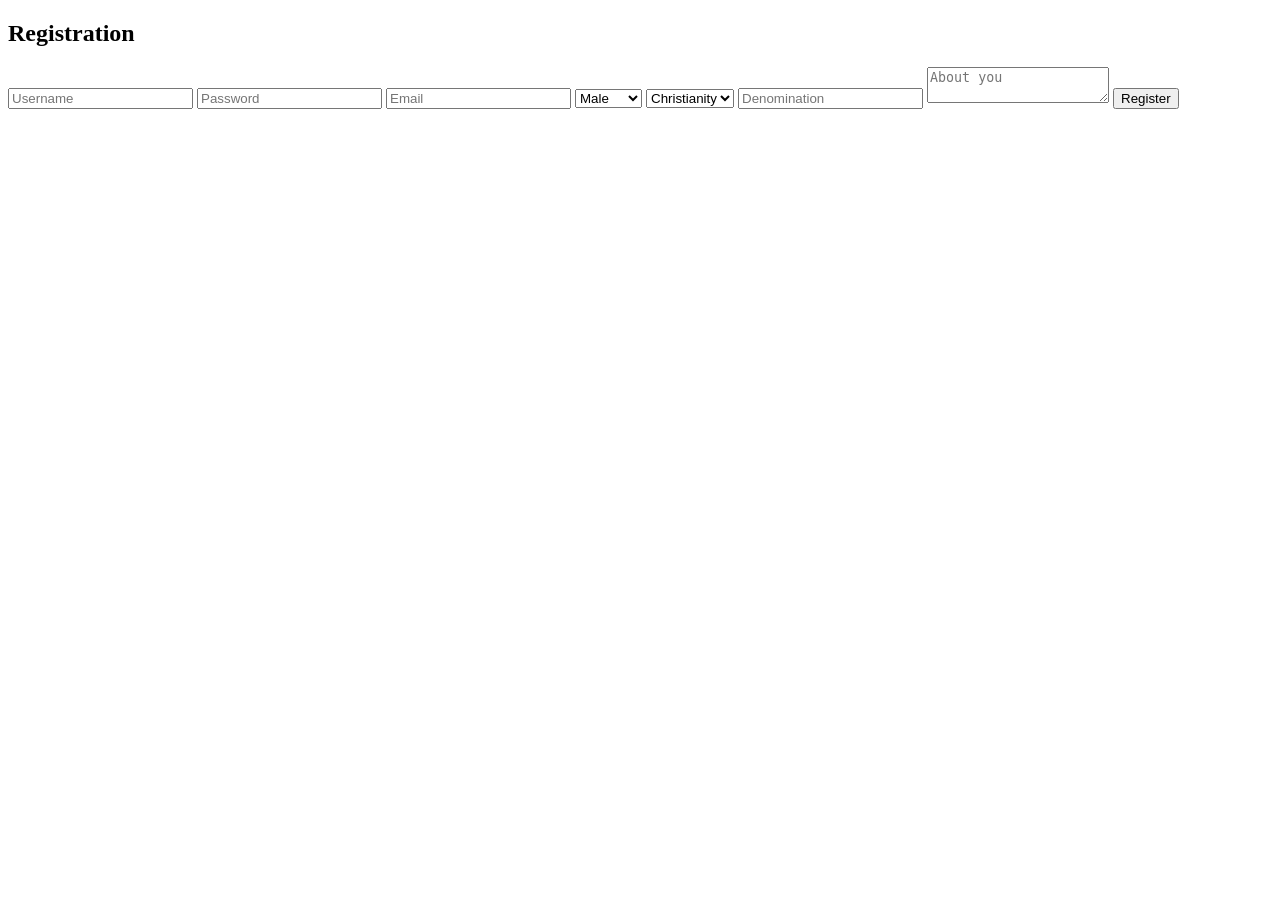
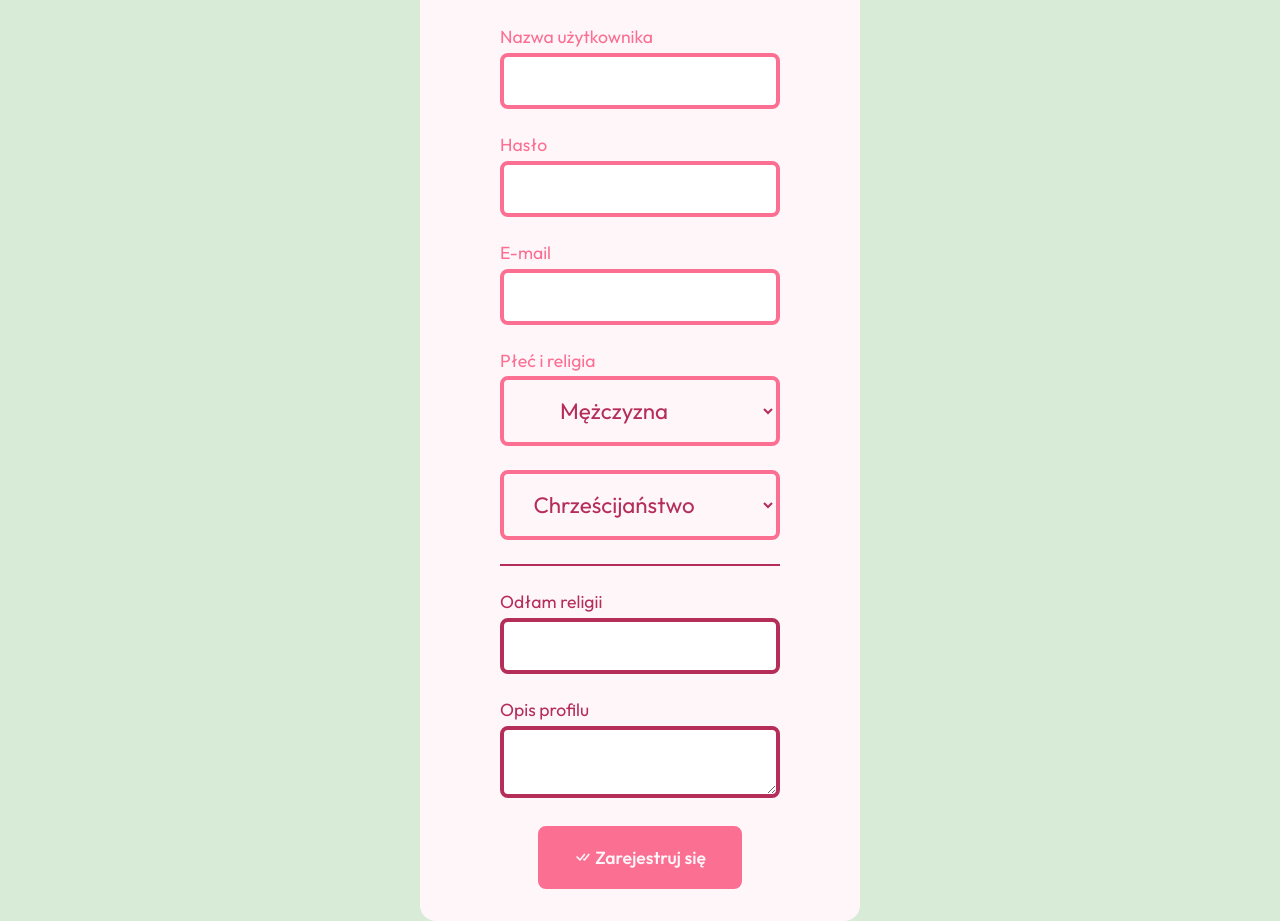
Before and after one commit to markowskiadrian/wiarandka-new, a PHP site: page /register.php in a window 1280 px wide. Before the commit the page ends 109 px from the top, so only its background shows below. Run offline with PHP 8.4, Linux system fonts and the light colour scheme.

Commit message:
rejestracja
dodanie css w rejestracji, dodanie przycisku X (do wychodzenia), przetłumaczenie strony na polskii

```diff
--- a/css/default.css
+++ b/css/default.css
@@ -22,6 +22,11 @@
      padding: 1rem 3rem 1rem .5rem;
      border: .3rem solid var(--pink);
 }
+.rounded2{
+     border-radius: .5rem;
+     padding: 1rem 3rem 1rem .5rem;
+     border: .3rem solid var(--darkPink);
+}
 button{
      cursor: pointer;
 }
--- a/css/login.css
+++ b/css/login.css
@@ -75,3 +75,36 @@ section div i{
      font-size: var(--medium);
      color: var(--pink);
 }
+textarea{
+     width: 100%;
+     box-sizing: border-box;
+}
+select{
+     text-align: center;
+     width: 100%;
+     box-sizing: border-box;
+     background-color: var(--white);
+     font-size: var(--small);
+     color: var(--darkPink);
+}
+#religion{
+     margin-top: 1.5rem;
+}
+#register{
+     margin-top: 1.5rem;
+}
+hr{
+     margin-top: 1.5rem;
+     border: .1rem solid var(--darkPink);
+}
+.dark{
+     color: var(--darkPink);
+}
+.close{
+     position: absolute;
+     margin-left: 31rem;
+     color: var(--pink);
+}
+.close i{
+     font-size: var(--big);
+}
--- a/register.php
+++ b/register.php
@@ -1,31 +1,50 @@
 <?php include 'config.php'; ?>
 <!DOCTYPE html>
 <html>
+
 <head>
-    <title>Wiarandka - Registration</title>
+    <meta charset="UTF-8">
+    <meta name="viewport" content="width=device-width, initial-scale=1.0">
+    <title>Wiarandka - login</title>
+
+    <link rel="stylesheet" href="css/default.css">
+    <link rel="stylesheet" href="css/login.css">
 </head>
+
 <body>
-    <h2>Registration</h2>
-    <form method="POST">
-        <input type="text" name="username" placeholder="Username" required>
-        <input type="password" name="password" placeholder="Password" required>
-        <input type="email" name="email" placeholder="Email" required>
-        <select name="gender" required>
-            <option value="Male">Male</option>
-            <option value="Female">Female</option>
-        </select>
-        <select name="religion" required>
-            <option value="Christianity">Christianity</option>
-            <option value="Islam">Islam</option>
-            <option value="Judaism">Judaism</option>
-        </select>
-        <input type="text" name="denomination" placeholder="Denomination">
-        <textarea name="bio" placeholder="About you"></textarea>
-        <button type="submit" name="register">Register</button>
-    </form>
+    <section>
+        <p class="close"><a href="login.php"><i class="bi bi-x"></i></a></p>
+        <h2>Dołącz do<br><strong>Wiarandki</strong></h2>
+        <form method="POST">
+            <p>Nazwa użytkownika</p>
+            <input type="text" name="username" required class="rounded">
+            <p>Hasło</p>
+            <input type="password" name="password" required class="rounded">
+            <p>E-mail</p>
+            <input type="email" name="email" required class="rounded">
+            <p>Płeć i religia</p>
+            <select name="gender" required class="rounded">
+                <option value="Male">Mężczyzna</option>
+                <option value="Female">Kobieta</option>
+            </select>
+            <select name="religion" required class="rounded" id="religion">
+                <option value="Christianity">Chrześcijaństwo</option>
+                <option value="Islam">Islam</option>
+                <option value="Judaism">Judaizm</option>
+            </select>
+            <hr>
+            <p class="dark">Odłam religii</p>
+            <input type="text" name="denomination" class="rounded2">
+            <p class="dark">Opis profilu</p>
+            <textarea name="bio" class="rounded2"></textarea>
+            <button type="submit" name="register" class="rounded" id="register"><span><i class="bi bi-check-all"></i>
+            Zarejestruj się</span></button>
+        </form>
+    </section>
+
 
     <?php
-    if(isset($_POST['register'])) {
+    if (isset($_POST['register'])) {
         $username = $_POST['username'];
         $password = password_hash($_POST['password'], PASSWORD_DEFAULT);
         $email = $_POST['email'];
@@ -42,4 +61,5 @@
     }
     ?>
 </body>
+
 </html>
```
